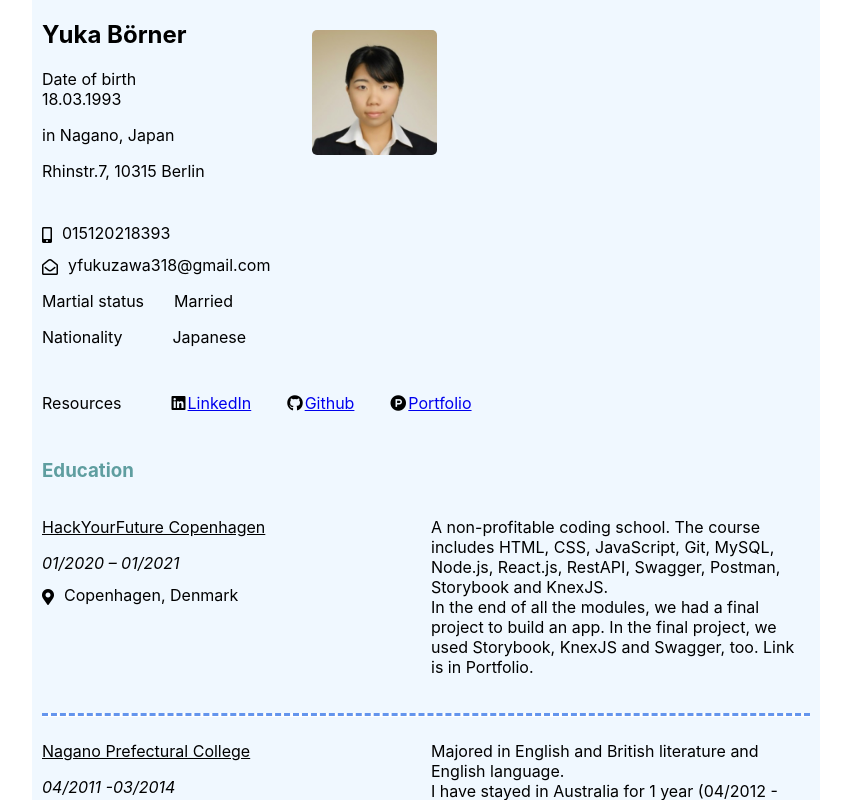
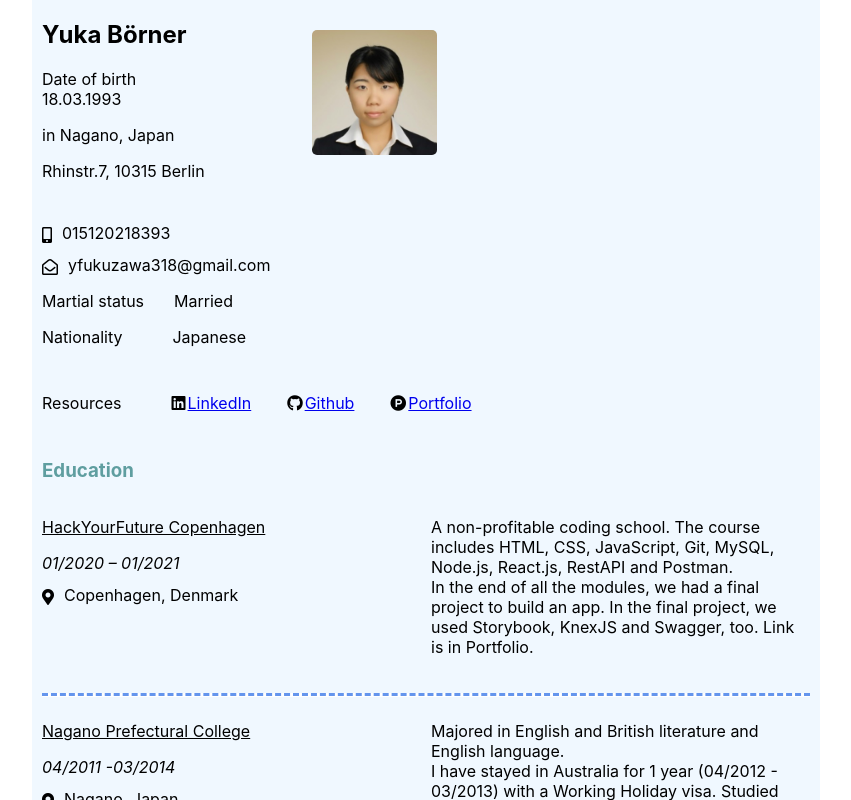
Before and after one commit to yukafjaponesa/yukas-cv, a React (Create React App) app: page / in a window 1280 px wide. Shown: the top 800 px of the page, without its empty margins (214-1065 px from the left). Built offline with nearby package versions, Linux system fonts and the light colour scheme.

Commit message:
modified education

```diff
--- a/src/sections/Education.js
+++ b/src/sections/Education.js
@@ -15,7 +15,7 @@ function Education() {
             </div> {/*end of map-point*/}
           </div> {/*end of description-up*/}
           <div className="description">
-            <p>A non-profitable coding school. The course includes HTML, CSS, JavaScript, Git, MySQL, Node.js, React.js, RestAPI, Swagger, Postman, Storybook and KnexJS.
+            <p>A non-profitable coding school. The course includes HTML, CSS, JavaScript, Git, MySQL, Node.js, React.js, RestAPI and Postman.
               <br />
               In the end of all the modules, we had a final project to build an app. In the final project, we used Storybook, KnexJS and Swagger, too. Link is in Portfolio.
             </p>
```
